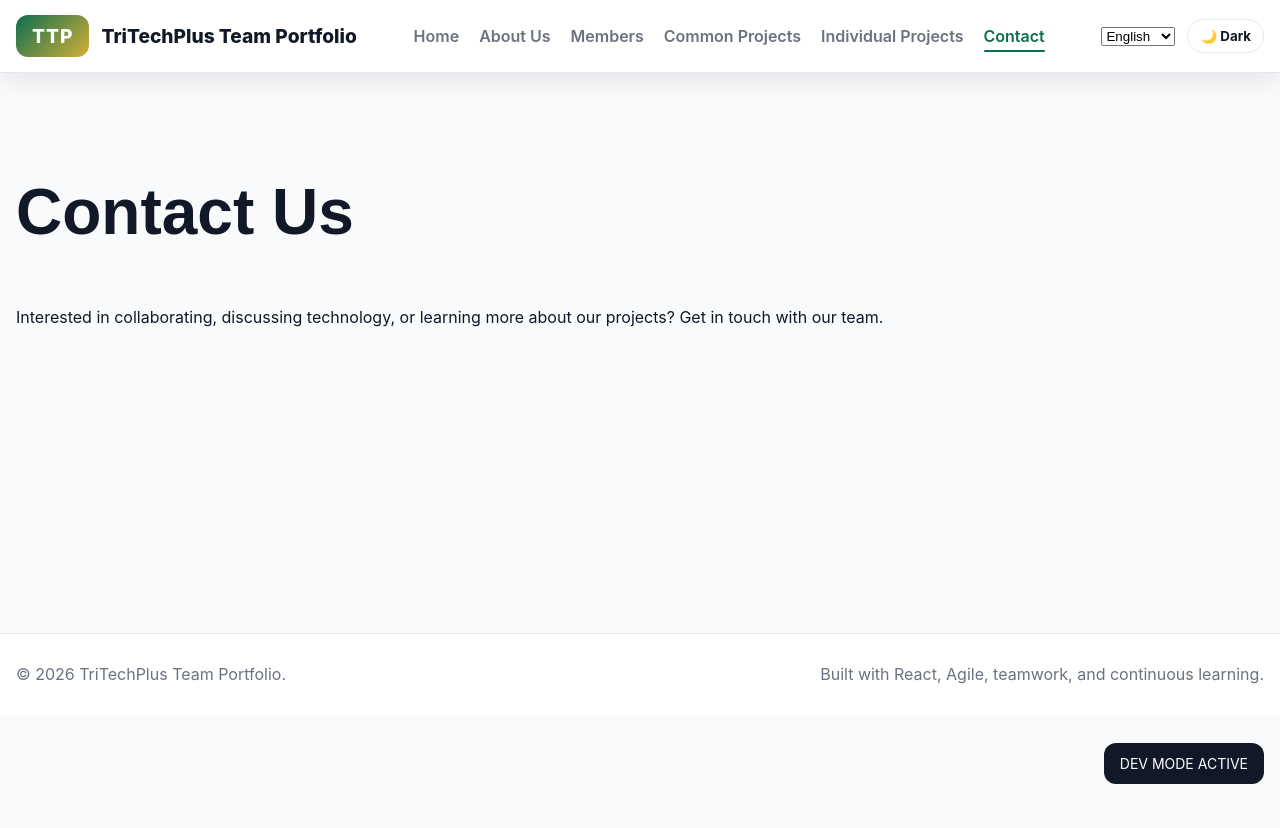
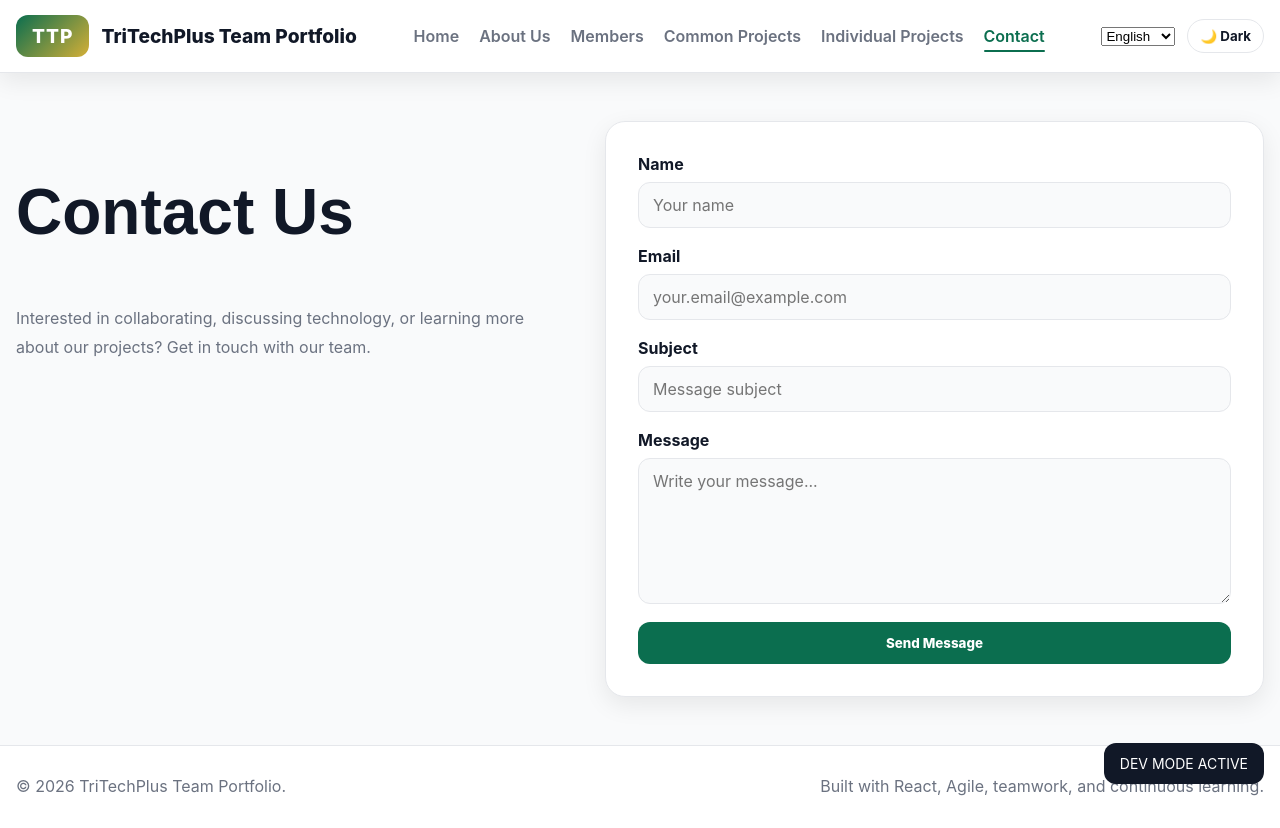
Before and after one commit to LancineDiare/team-portfolio, a React (Vite) app: page /contact in a window 1280 px wide. Before the commit the page ends 800 px from the top, so only its background shows below. Built offline with nearby package versions, Linux system fonts and the light colour scheme.

Commit message:
Add contact form with frontend validation

```diff
--- /dev/null
+++ b/src/pages/Contact/Contact.css
@@ -0,0 +1,95 @@
+/*
+========================================
+Contact Page
+========================================
+*/
+
+.contact-page__container {
+  display: grid;
+  grid-template-columns: 1fr 1.2fr;
+  gap: 40px;
+  align-items: start;
+}
+
+.contact-page__content h1 {
+  color: var(--text-color);
+}
+
+.contact-page__content p {
+  color: var(--muted-text-color);
+  line-height: 1.8;
+}
+
+.contact-form {
+  background: var(--surface-color);
+  color: var(--text-color);
+
+  padding: 32px;
+
+  border: 1px solid var(--border-color);
+  border-radius: var(--radius-lg);
+
+  box-shadow: var(--shadow-soft);
+}
+
+.contact-form__group {
+  display: grid;
+  gap: 8px;
+  margin-bottom: 18px;
+}
+
+.contact-form label {
+  font-weight: 700;
+  color: var(--text-color);
+}
+
+.contact-form input,
+.contact-form textarea {
+  width: 100%;
+
+  padding: 12px 14px;
+
+  background: var(--bg-color);
+  color: var(--text-color);
+
+  border: 1px solid var(--border-color);
+  border-radius: var(--radius-md);
+
+  font: inherit;
+}
+
+.contact-form input:focus,
+.contact-form textarea:focus {
+  outline: 3px solid rgba(11, 110, 79, 0.25);
+  border-color: var(--primary-green);
+}
+
+.contact-form__status {
+  margin-bottom: 18px;
+  color: var(--primary-green);
+  font-weight: 700;
+}
+
+.contact-form__button {
+  width: 100%;
+
+  padding: 13px 20px;
+
+  background: var(--primary-green);
+  color: #ffffff;
+
+  border: none;
+  border-radius: var(--radius-md);
+
+  font-weight: 800;
+}
+
+.contact-form__button:hover {
+  opacity: 0.9;
+}
+
+@media (max-width: 900px) {
+  .contact-page__container {
+    grid-template-columns: 1fr;
+  }
+}
--- a/src/pages/Contact/Contact.jsx
+++ b/src/pages/Contact/Contact.jsx
@@ -1,13 +1,133 @@
+/**
+ * Contact Page
+ *
+ * Allows visitors to send a message to the TriTechPlus team.
+ * Currently uses frontend validation and placeholder submission.
+ */
+
+import { useState } from "react";
 import { useTranslation } from "react-i18next";
+
+import "./Contact.css";
 
 function Contact() {
   const { t } = useTranslation();
 
+  const [formData, setFormData] = useState({
+    name: "",
+    email: "",
+    subject: "",
+    message: "",
+  });
+
+  const [formStatus, setFormStatus] = useState("");
+
+  /**
+   * Updates form state when the user types.
+   */
+  const handleChange = (event) => {
+    const { name, value } = event.target;
+
+    setFormData((currentData) => ({
+      ...currentData,
+      [name]: value,
+    }));
+  };
+
+  /**
+   * Validates and submits the form.
+   * Backend/email integration will be added later.
+   */
+  const handleSubmit = (event) => {
+    event.preventDefault();
+
+    if (
+      !formData.name.trim() ||
+      !formData.email.trim() ||
+      !formData.subject.trim() ||
+      !formData.message.trim()
+    ) {
+      setFormStatus("Please complete all fields before submitting.");
+      return;
+    }
+
+    setFormStatus("Message prepared successfully. Email service will be connected later.");
+
+    setFormData({
+      name: "",
+      email: "",
+      subject: "",
+      message: "",
+    });
+  };
+
   return (
-    <section className="page">
-      <div className="container">
-        <h1>{t("pages.contact.title")}</h1>
-        <p>{t("pages.contact.description")}</p>
+    <section className="page contact-page">
+      <div className="container contact-page__container">
+        <div className="contact-page__content">
+          <h1>{t("pages.contact.title")}</h1>
+          <p>{t("pages.contact.description")}</p>
+        </div>
+
+        <form className="contact-form" onSubmit={handleSubmit}>
+          <div className="contact-form__group">
+            <label htmlFor="name">Name</label>
+            <input
+              id="name"
+              name="name"
+              type="text"
+              value={formData.name}
+              onChange={handleChange}
+              placeholder="Your name"
+            />
+          </div>
+
+          <div className="contact-form__group">
+            <label htmlFor="email">Email</label>
+            <input
+              id="email"
+              name="email"
+              type="email"
+              value={formData.email}
+              onChange={handleChange}
+              placeholder="your.email@example.com"
+            />
+          </div>
+
+          <div className="contact-form__group">
+            <label htmlFor="subject">Subject</label>
+            <input
+              id="subject"
+              name="subject"
+              type="text"
+              value={formData.subject}
+              onChange={handleChange}
+              placeholder="Message subject"
+            />
+          </div>
+
+          <div className="contact-form__group">
+            <label htmlFor="message">Message</label>
+            <textarea
+              id="message"
+              name="message"
+              rows="6"
+              value={formData.message}
+              onChange={handleChange}
+              placeholder="Write your message..."
+            />
+          </div>
+
+          {formStatus && (
+            <p className="contact-form__status" role="status">
+              {formStatus}
+            </p>
+          )}
+
+          <button type="submit" className="contact-form__button">
+            Send Message
+          </button>
+        </form>
       </div>
     </section>
   );
```
